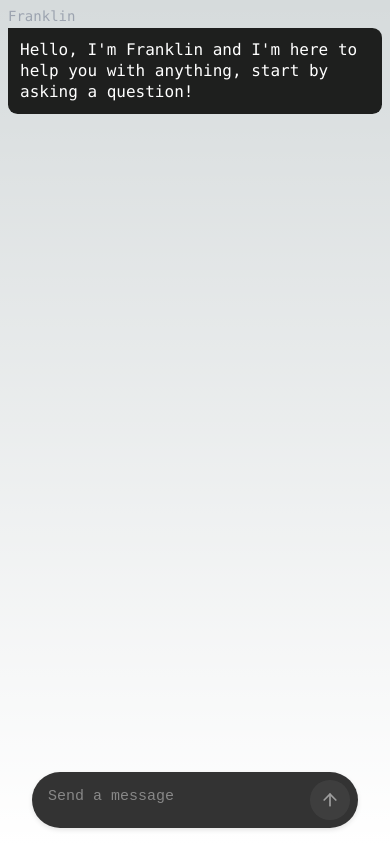
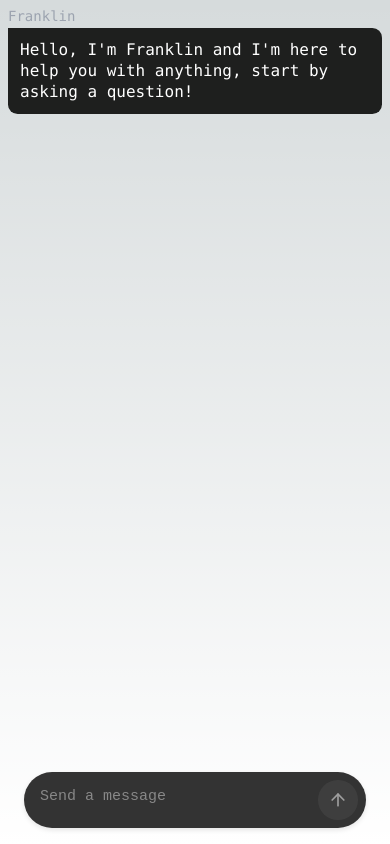
Before and after one commit to zomdar/chat-animation, a Next.js app: page / in a window 390 px wide. Built offline with nearby package versions, Linux system fonts and the light colour scheme; no server answers.

Commit message:
adjusting padding

```diff
--- a/src/components/chat/input/styles.module.css
+++ b/src/components/chat/input/styles.module.css
@@ -174,7 +174,7 @@
 /* Responsive design */
 @media (max-width: 640px) {
   .chatInputContainer {
-    margin: 0 24px;
+    margin: 0 16px;
     padding: 8px;
   }
 
```
